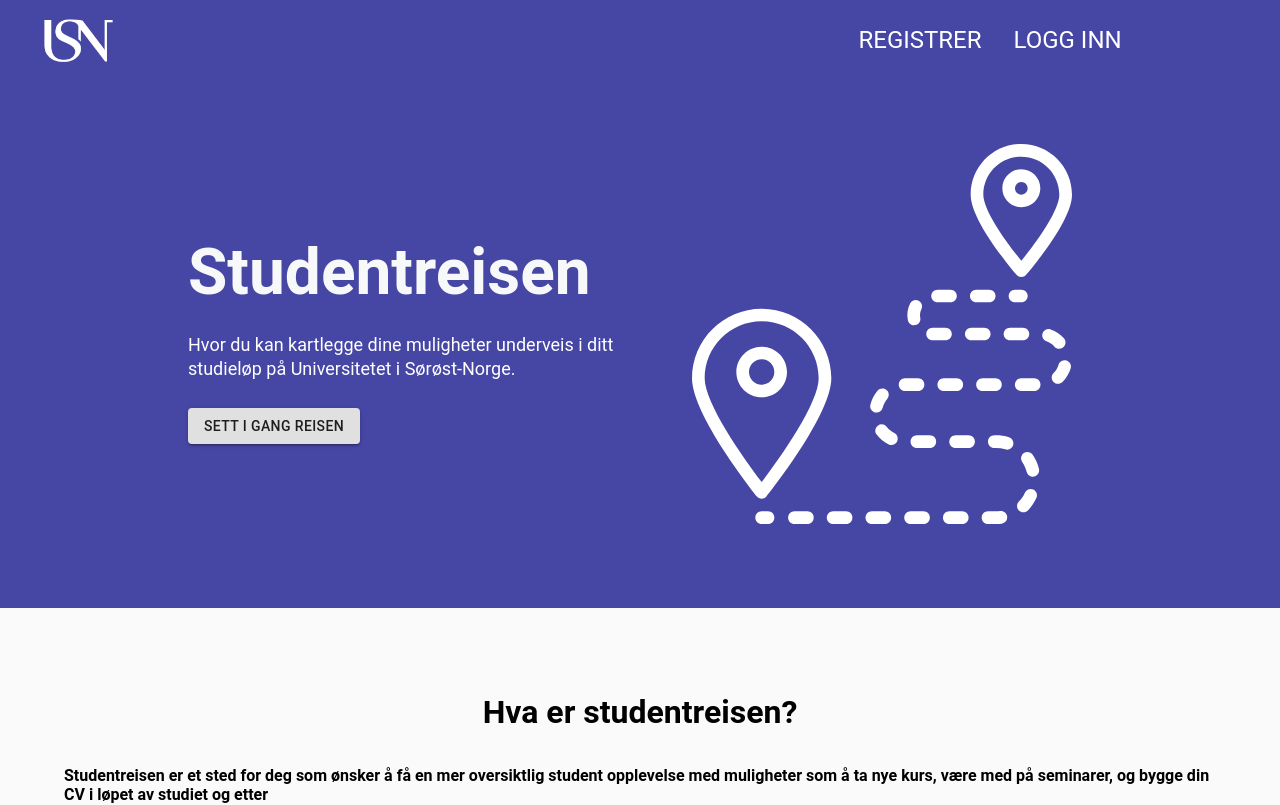
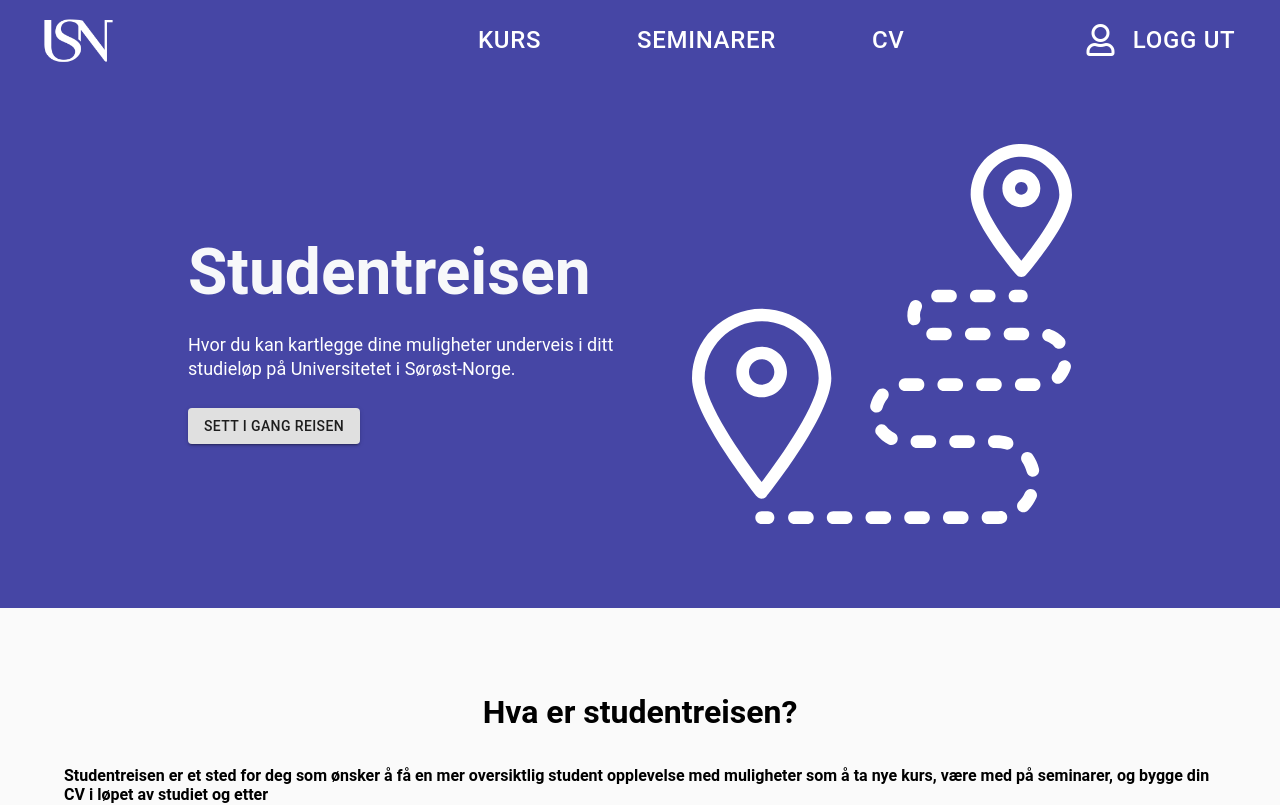
Before and after one commit to fuzzboii/Studentreisen, a React (Create React App) app: page / in a window 1280 px wide. Shown: the top 805 px of the page. Built offline with nearby package versions, Linux system fonts and the light colour scheme; no server answers.

Commit message:
Navbar
Flyttet Navbar til Global.
Flyttet inn-/utlogging-sjekk til app, og sender prop til Navbar.
Jobber med å synkronisere tilstandene på rett måte.

```diff
--- a/src/App.js
+++ b/src/App.js
@@ -1,23 +1,51 @@
-import React from 'react';
+import React, {useState, useEffect} from 'react';
 import './App.css';
 import {BrowserRouter as Router, Switch, Route} from 'react-router-dom';
+
+import Footer from './global/Components/Footer';
+import Navbar from './global/Components/Navbar';
 
 import Login from './pages/Login/Components/Login';
 import Register from './pages/Register/Components/Register';
 import Reset from './pages/Reset/Components/Reset';
 import Profile from './pages/Profile/Components/Profile';
 import Home from './pages/Frontpage/Components/Home';
-import Navbar from './pages/Navbar/Components/Navbar';
-import Footer from './global/Components/Footer';
 import Tools from './pages/Tools/Components/Tools';
 import Course from './pages/Coursepage/Components/Overview';
 import Seminar from './pages/Seminar/Components/SeminarOverview';
 
+import CookieService from './global/Services/CookieService';
+import AuthService from './global/Services/AuthService';
+
 function App() {
+  const [auth, setAuth] = useState(false);
+
+  // Henter authtoken-cookie
+  const token = CookieService.get("authtoken");
+
+  const authorize = () => {
+    if(token !== undefined) {
+      // Om token eksisterer sjekker vi mot serveren om brukeren har en gyldig token
+      AuthService.isAuthenticated(token).then(res => {
+        if(!res.authenticated) {
+          // Sletter authtoken om token eksisterer lokalt men ikke er gyldig på server
+          CookieService.remove("authtoken");
+        } else {
+          setAuth(true);
+        }
+      });
+    }
+  };
+
+  // Setter start-tilstand på auth, og re-rendrer ved endringer
+  useEffect( () => {
+    authorize();
+  });
+
   return (
     <>
     <Router>
-      <Navbar />
+      <Navbar auth={auth} />
         <Switch>
           <Route path = "/" exact component = {Home} />
           <Route path = "/login" component = {Login} />
--- a/src/pages/Navbar/Components/Navbar.js
+++ b/src/global/Components/Navbar.js
@@ -7,31 +7,15 @@ import Button from "@material-ui/core/Button";
 import { makeStyles } from '@material-ui/core/styles';
 
 import '../CSS/Navbar.css';
-import favicon from '../../../assets/usn.png';
-import CookieService from '../../../global/Services/CookieService';
-import AuthService from '../../../global/Services/AuthService';
+import favicon from '../../assets/usn.png';
+import CookieService from '../Services/CookieService';
+import AuthService from '../Services/AuthService';
 
-function Navbar() {
+function Navbar(props) {
     const [click, setClick] = useState(false);
     const [button, setButton] = useState(true);
-    const [auth, setAuth] = useState(false);
-
-    // Henter authtoken-cookie
-    const token = CookieService.get("authtoken");
-
-    const authorize = () => {
-      if(token !== undefined) {
-        // Om token eksisterer sjekker vi mot serveren om brukeren har en gyldig token
-        AuthService.isAuthenticated(token).then(res => {
-          if(!res.authenticated) {
-            // Sletter authtoken om token eksisterer lokalt men ikke er gyldig på server
-            CookieService.remove("authtoken");
-          } else {
-            setAuth(true);
-          }
-        });
-      }
-    };
+    // Prop som mottas fra App, viser til om bruker er inn-/utlogget
+    const [auth, setAuth] = useState(props);
 
     const handleClick = () => setClick(!click);
     const closeMobileMenu = () => setClick(false);
@@ -41,8 +25,10 @@ function Navbar() {
         if(window.innerWidth <= 960) {
             setButton(false);
             if (auth) {
+              // TODO: Reiser TypeError hvis brukeren logger ut, og så resizer til under 960px vidde
+              // selv om authorize() burde kjøre før denne metoden, og dermed (burde) sette 'auth' til false
               try {
-              document.getElementById("loggBtnMobil").style.visibility = "visible";
+                document.getElementById("loggBtnMobil").style.visibility = "visible";
               } catch (TypeError) {}
 
             }
@@ -50,16 +36,16 @@ function Navbar() {
             setButton(true);
             if (auth) {
               try {
-              document.getElementById("loggBtnMobil").style.visibility = "collapse";
+                document.getElementById("loggBtnMobil").style.visibility = "collapse";
             } catch (TypeError) {}
             }
         }
     };
 
     useEffect( () => {
-      authorize();
+      setAuth(props);
       showButton();
-    }, []);
+    }, [props]);
 
     // Legger til eller fjerner padding under navbar, for å skyve innholdet under nedover. //
     const expand = () => document.getElementById("bar").style.paddingBottom = "60vh";
@@ -231,7 +217,7 @@ function Navbar() {
               </Link> }
               {button && auth && <Button onClick={loggUt} className={classes.loggbtn} > LOGG UT </Button> }
               {button && !auth && <Link to='/Register' className={classes.loggbtnNoAuth} > REGISTRER </Link> }
-              {!auth && <Link to='/Login' onClick={authorize} className={classes.loggbtnNoAuth} > LOGG INN </Link> }
+              {!auth && <Link to='/Login' className={classes.loggbtnNoAuth} > LOGG INN </Link> }
             </div>
           </nav>
         </>
--- a/src/pages/Login/Components/Login.js
+++ b/src/pages/Login/Components/Login.js
@@ -13,6 +13,7 @@ import CookieService from '../../../global/Services/CookieService';
 import AuthService from '../../../global/Services/AuthService';
 import '../CSS/Login.css';
 import usnlogo from '../../../assets/usn.png';
+import Navbar from "../../../global/Components/Navbar";
 
 class Login extends Component {
   constructor(props) {
```
Also changed, not shown: src/global/CSS/Navbar.css (renamed from src/pages/Navbar/CSS/Navbar.css).
